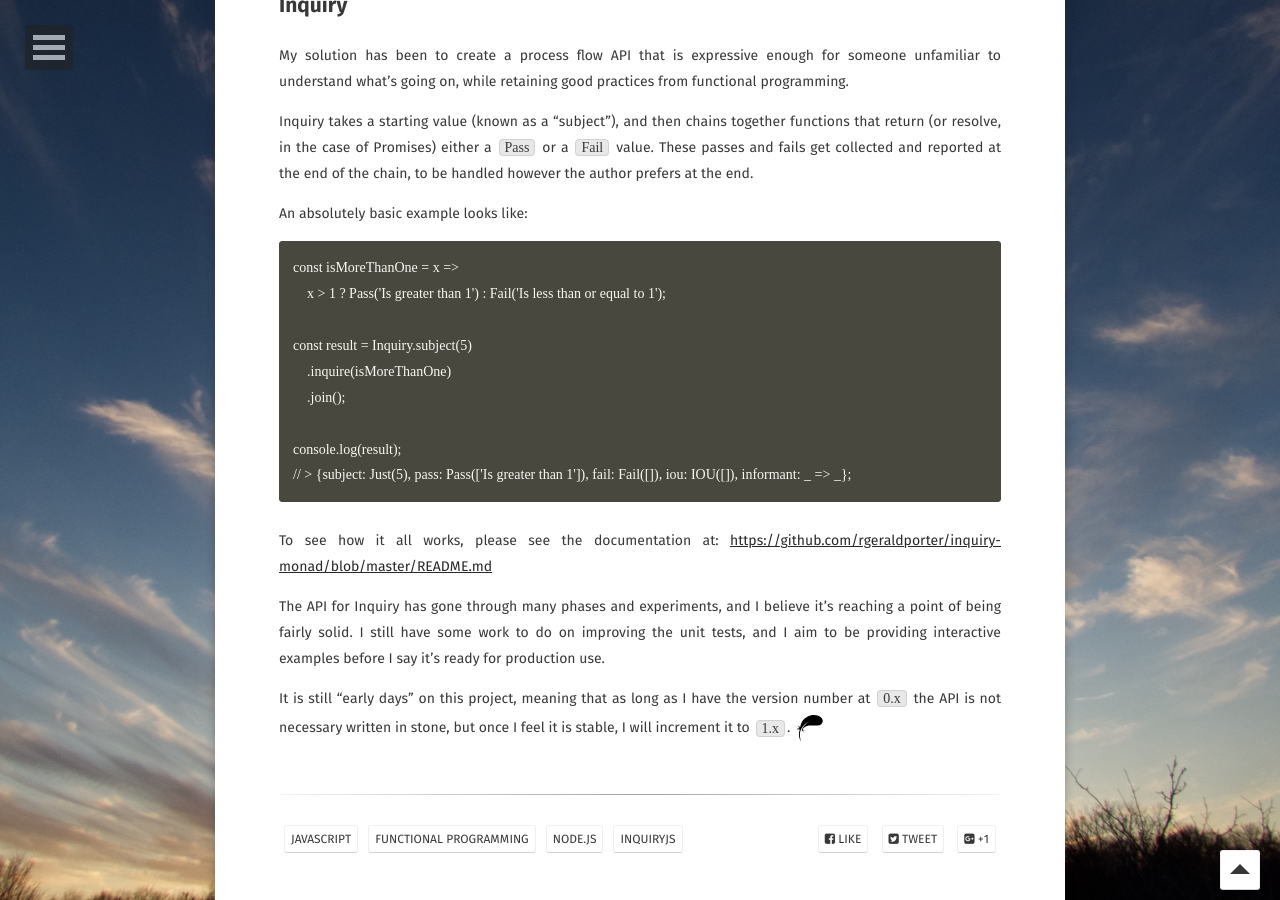
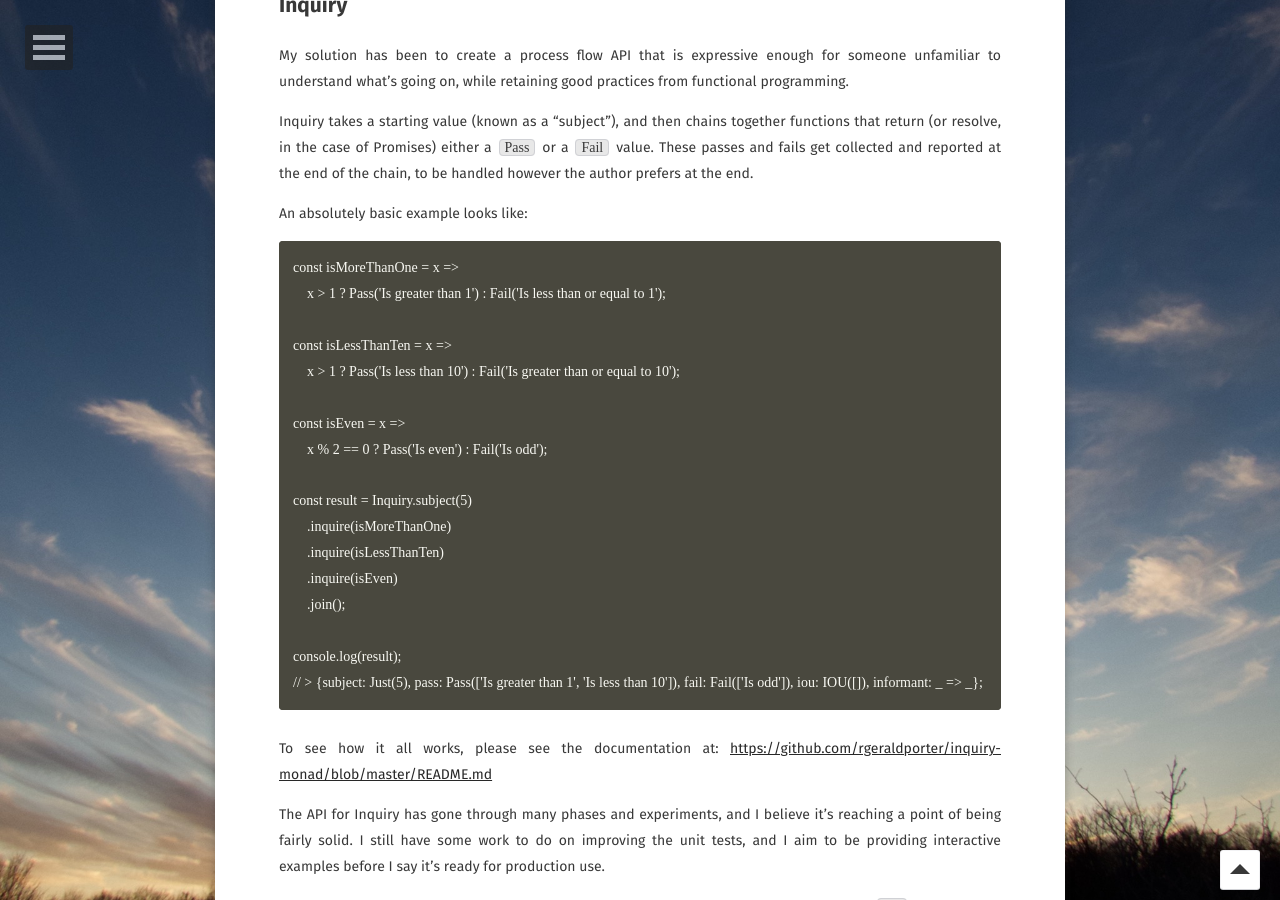
Before and after one commit to rgeraldporter/rgeraldporter.github.io, a Jekyll site: the page built from _posts/2018-06-08-introducing-inquiry.md, in a window 1280 px wide and 900 px high, scrolled down 993 px. Built offline with Jekyll 4.4.1, drawn with Linux system fonts in a browser that asks for light colours; some web fonts are replaced.

Commit message:
Update item

````diff
--- a/_posts/2018-06-08-introducing-inquiry.md
+++ b/_posts/2018-06-08-introducing-inquiry.md
@@ -32,12 +32,20 @@ An absolutely basic example looks like:
 const isMoreThanOne = x =>
     x > 1 ? Pass('Is greater than 1') : Fail('Is less than or equal to 1');
 
+const isLessThanTen = x =>
+    x > 1 ? Pass('Is less than 10') : Fail('Is greater than or equal to 10');
+
+const isEven = x =>
+    x % 2 == 0 ? Pass('Is even') : Fail('Is odd');
+
 const result = Inquiry.subject(5)
     .inquire(isMoreThanOne)
+    .inquire(isLessThanTen)
+    .inquire(isEven)
     .join();
 
 console.log(result);
-// > {subject: Just(5), pass: Pass(['Is greater than 1']), fail: Fail([]), iou: IOU([]), informant: _ => _};
+// > {subject: Just(5), pass: Pass(['Is greater than 1', 'Is less than 10']), fail: Fail(['Is odd']), iou: IOU([]), informant: _ => _};
 ```
 
 To see how it all works, please see the documentation at: [https://github.com/rgeraldporter/inquiry-monad/blob/master/README.md](https://github.com/rgeraldporter/inquiry-monad/blob/master/README.md){:target="_blank"}
````
Also changed, not shown: 2 other files.
